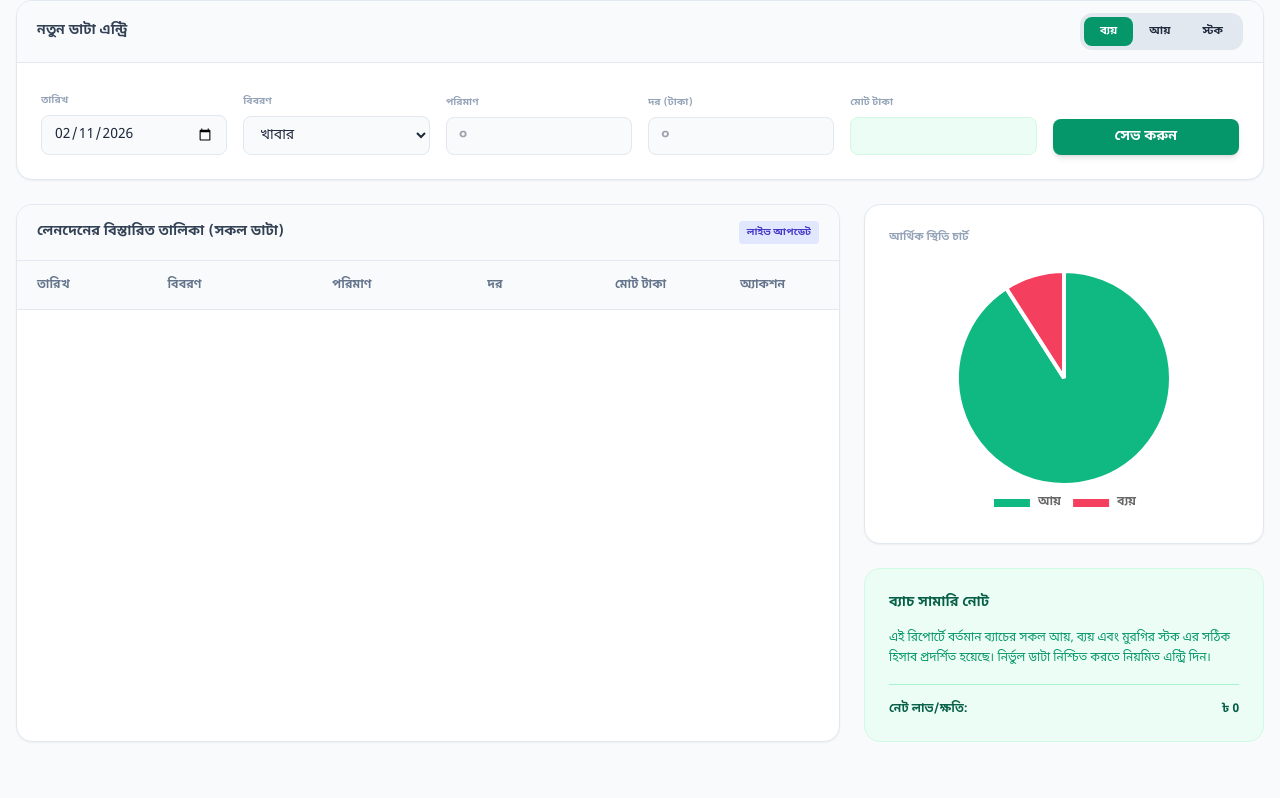
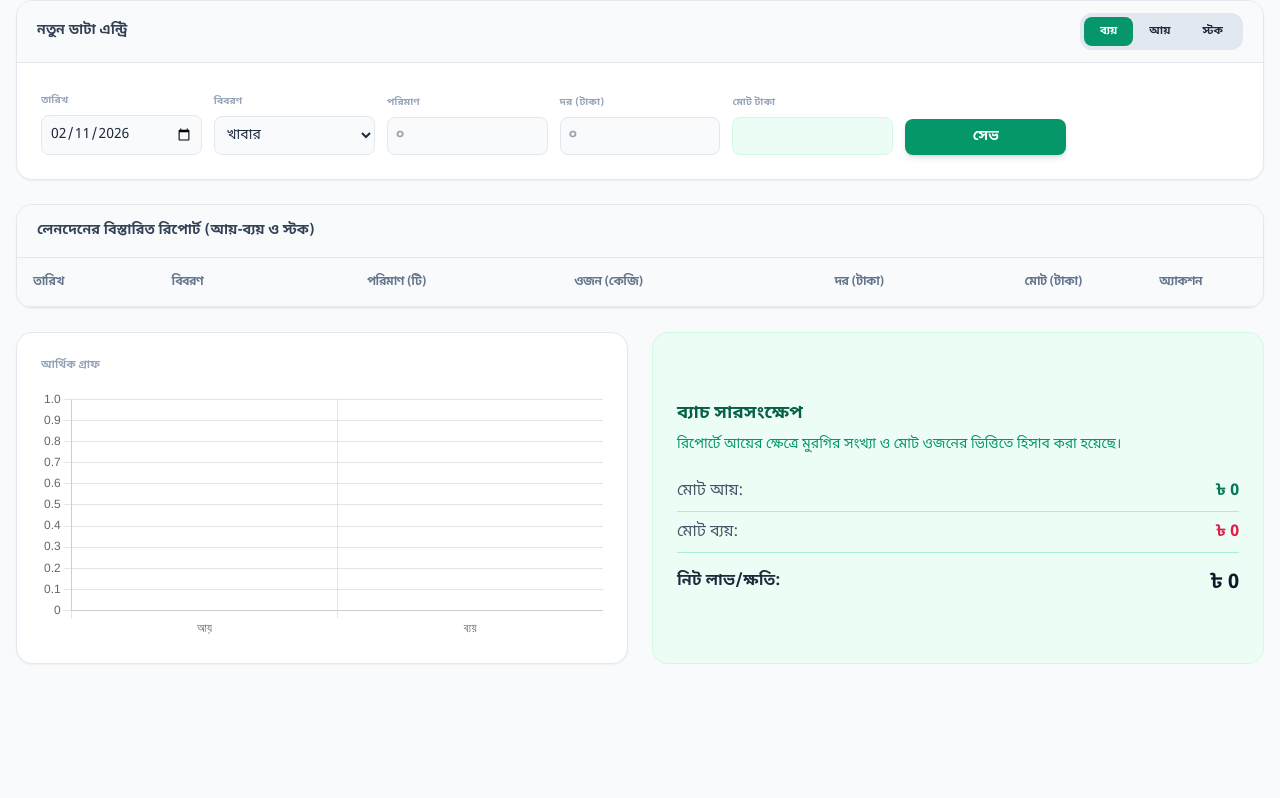
Before and after one commit to poultryacct/poltryfarm, a plain HTML site: page index.html in a window 1280 px wide. Shown: the part 217-1015 px from the top of the page. After the commit the page ends 937 px from the top, so only its background shows below. Drawn offline with nearby package versions, Linux system fonts and the light colour scheme.

Commit message:
Update index.html

```diff
--- a/index.html
+++ b/index.html
@@ -3,7 +3,7 @@
 <head>
     <meta charset="UTF-8">
     <meta name="viewport" content="width=device-width, initial-scale=1.0">
-    <title>পোল্ট্রি প্রো - কমপ্লিট রিপোর্ট</title>
+    <title>পোল্ট্রি প্রো - বিস্তারিত রিপোর্ট</title>
     <script src="https://cdn.tailwindcss.com"></script>
     <script src="https://cdn.jsdelivr.net/npm/chart.js"></script>
     <script src="https://cdnjs.cloudflare.com/ajax/libs/html2pdf.js/0.10.1/html2pdf.bundle.min.js"></script>
@@ -23,19 +23,10 @@
             background-color: #059669;
             color: white;
         }
-
-        /* PDF optimizations */
-        .pdf-content {
-            width: 100%;
-            background: white !important;
-        }
-
-        /* Force page breaks for long tables */
         .html2pdf__page-break {
             height: 0;
             page-break-before: always;
         }
-
         @media print {
             .no-print { display: none !important; }
         }
@@ -55,7 +46,7 @@
 
             <div class="flex items-center gap-3">
                 <button onclick="downloadCompleteReport()" class="bg-indigo-600 hover:bg-indigo-700 text-white px-5 py-2 rounded-lg flex items-center gap-2 transition-all shadow-lg font-bold text-sm">
-                    📥 ডাউনলোড কমপ্লিট রিপোর্ট (PDF)
+                    📥 ডাউনলোড রিপোর্ট (PDF)
                 </button>
                 <select id="batch-selector" onchange="switchBatch()" class="bg-slate-100 text-emerald-700 font-bold text-sm py-2 px-3 rounded-lg border border-slate-200 focus:ring-2 focus:ring-emerald-500 outline-none">
                 </select>
@@ -94,7 +85,7 @@
             </div>
         </div>
 
-        <!-- Forms Section (Hidden in PDF via CSS) -->
+        <!-- Forms Section -->
         <div class="no-print space-y-6">
             <section class="bg-white rounded-2xl shadow-sm border border-slate-200 overflow-hidden">
                 <div class="bg-slate-50 px-5 py-3 border-b border-slate-200 flex justify-between items-center">
@@ -106,77 +97,87 @@
                     </div>
                 </div>
                 <div class="p-6">
-                    <form id="entry-form" class="grid grid-cols-1 sm:grid-cols-2 lg:grid-cols-6 gap-4 items-end">
+                    <form id="entry-form" class="grid grid-cols-1 sm:grid-cols-2 lg:grid-cols-7 gap-3 items-end">
                         <div class="space-y-1">
                             <label class="text-[10px] font-bold text-slate-400 uppercase">তারিখ</label>
-                            <input type="date" id="f-date" class="w-full px-3 py-2 rounded-lg bg-slate-50 border border-slate-200 text-sm">
+                            <input type="date" id="f-date" class="w-full px-2 py-2 rounded-lg bg-slate-50 border border-slate-200 text-sm">
                         </div>
                         <div class="space-y-1">
                             <label class="text-[10px] font-bold text-slate-400 uppercase">বিবরণ</label>
-                            <select id="f-cat" class="w-full px-3 py-2 rounded-lg bg-slate-50 border border-slate-200 text-sm font-medium"></select>
+                            <select id="f-cat" class="w-full px-2 py-2 rounded-lg bg-slate-50 border border-slate-200 text-sm font-medium"></select>
                         </div>
                         <div class="space-y-1">
-                            <label class="text-[10px] font-bold text-slate-400 uppercase">পরিমাণ</label>
-                            <input type="number" id="f-qty" oninput="autoCalc()" placeholder="০" class="w-full px-3 py-2 rounded-lg bg-slate-50 border border-slate-200 text-sm font-bold">
+                            <label class="text-[10px] font-bold text-slate-400 uppercase" id="label-qty">পরিমাণ (টি)</label>
+                            <input type="number" id="f-qty" oninput="autoCalc()" placeholder="০" class="w-full px-2 py-2 rounded-lg bg-slate-50 border border-slate-200 text-sm font-bold">
+                        </div>
+                        <div class="space-y-1" id="div-kg">
+                            <label class="text-[10px] font-bold text-slate-400 uppercase">ওজন (কেজি)</label>
+                            <input type="number" id="f-kg" oninput="autoCalc()" placeholder="০" class="w-full px-2 py-2 rounded-lg bg-slate-50 border border-slate-200 text-sm font-bold">
                         </div>
                         <div class="space-y-1" id="div-rate">
-                            <label class="text-[10px] font-bold text-slate-400 uppercase">দর (টাকা)</label>
-                            <input type="number" id="f-rate" oninput="autoCalc()" placeholder="০" class="w-full px-3 py-2 rounded-lg bg-slate-50 border border-slate-200 text-sm font-bold">
+                            <label class="text-[10px] font-bold text-slate-400 uppercase" id="label-rate">দর (টাকা)</label>
+                            <input type="number" id="f-rate" oninput="autoCalc()" placeholder="০" class="w-full px-2 py-2 rounded-lg bg-slate-50 border border-slate-200 text-sm font-bold">
                         </div>
                         <div class="space-y-1" id="div-total">
                             <label class="text-[10px] font-bold text-slate-400 uppercase">মোট টাকা</label>
-                            <input type="number" id="f-total" readonly class="w-full px-3 py-2 rounded-lg bg-emerald-50 border border-emerald-100 text-sm font-black text-emerald-700">
+                            <input type="number" id="f-total" readonly class="w-full px-2 py-2 rounded-lg bg-emerald-50 border border-emerald-100 text-sm font-black text-emerald-700">
                         </div>
-                        <button type="button" onclick="saveEntry()" class="bg-emerald-600 text-white font-bold py-2 rounded-lg hover:bg-emerald-700 shadow-md text-sm">সেভ করুন</button>
+                        <button type="button" onclick="saveEntry()" class="bg-emerald-600 text-white font-bold py-2 rounded-lg hover:bg-emerald-700 shadow-md text-sm">সেভ</button>
                     </form>
                 </div>
             </section>
         </div>
 
-        <!-- Charts and Reports Summary -->
-        <div class="grid grid-cols-1 lg:grid-cols-3 gap-6">
-            <div class="lg:col-span-2 bg-white rounded-2xl shadow-sm border border-slate-200 overflow-hidden">
+        <!-- Main Report Table -->
+        <div class="grid grid-cols-1 gap-6">
+            <div class="bg-white rounded-2xl shadow-sm border border-slate-200 overflow-hidden">
                 <div class="px-5 py-4 bg-slate-50 border-b border-slate-200 flex justify-between items-center">
-                    <h3 class="font-bold text-sm text-slate-700">লেনদেনের বিস্তারিত তালিকা (সকল ডাটা)</h3>
-                    <span class="text-[10px] bg-indigo-100 text-indigo-700 px-2 py-1 rounded font-bold uppercase no-print">লাইভ আপডেট</span>
+                    <h3 class="font-bold text-sm text-slate-700">লেনদেনের বিস্তারিত রিপোর্ট (আয়-ব্যয় ও স্টক)</h3>
                 </div>
                 <div class="overflow-x-auto">
                     <table id="main-table" class="w-full text-xs text-left">
-                        <thead class="bg-slate-50 text-slate-500 border-b border-slate-200 font-bold">
+                        <thead class="bg-slate-50 text-slate-500 border-b border-slate-200 font-bold uppercase tracking-tighter">
                             <tr>
-                                <th class="px-5 py-4">তারিখ</th>
-                                <th class="px-5 py-4">বিবরণ</th>
-                                <th class="px-5 py-4 text-center">পরিমাণ</th>
-                                <th class="px-5 py-4 text-right">দর</th>
-                                <th class="px-5 py-4 text-right">মোট টাকা</th>
-                                <th class="px-5 py-4 text-center no-print">অ্যাকশন</th>
+                                <th class="px-4 py-4">তারিখ</th>
+                                <th class="px-4 py-4">বিবরণ</th>
+                                <th class="px-4 py-4 text-center">পরিমাণ (টি)</th>
+                                <th class="px-4 py-4 text-center">ওজন (কেজি)</th>
+                                <th class="px-4 py-4 text-right">দর (টাকা)</th>
+                                <th class="px-4 py-4 text-right">মোট (টাকা)</th>
+                                <th class="px-4 py-4 text-center no-print">অ্যাকশন</th>
                             </tr>
                         </thead>
                         <tbody id="transaction-body" class="divide-y divide-slate-100">
-                            <!-- Rows injected here -->
+                            <!-- Injected rows -->
                         </tbody>
                     </table>
                 </div>
             </div>
+        </div>
 
-            <div class="space-y-6">
-                <!-- Visual Summary -->
-                <div class="bg-white p-6 rounded-2xl shadow-sm border border-slate-200">
-                    <h3 class="font-bold text-[11px] text-slate-400 uppercase mb-6">আর্থিক স্থিতি চার্ট</h3>
-                    <div class="chart-container">
-                        <canvas id="financeChart"></canvas>
+        <!-- Charts & Summary -->
+        <div class="grid grid-cols-1 lg:grid-cols-2 gap-6">
+            <div class="bg-white p-6 rounded-2xl shadow-sm border border-slate-200">
+                <h3 class="font-bold text-[11px] text-slate-400 uppercase mb-4">আর্থিক গ্রাফ</h3>
+                <div class="chart-container">
+                    <canvas id="financeChart"></canvas>
+                </div>
+            </div>
+            <div class="bg-emerald-50 p-6 rounded-2xl border border-emerald-100 flex flex-col justify-center">
+                <h4 class="font-bold text-emerald-800 text-lg mb-2">ব্যাচ সারসংক্ষেপ</h4>
+                <p class="text-sm text-emerald-600 mb-6">রিপোর্টে আয়ের ক্ষেত্রে মুরগির সংখ্যা ও মোট ওজনের ভিত্তিতে হিসাব করা হয়েছে।</p>
+                <div class="space-y-2">
+                    <div class="flex justify-between border-b border-emerald-200 pb-2">
+                        <span class="text-slate-600">মোট আয়:</span>
+                        <span class="font-bold text-emerald-700" id="sum-inc">৳ ০</span>
                     </div>
-                </div>
-
-                <!-- Footer Summary for PDF -->
-                <div class="bg-emerald-50 p-6 rounded-2xl border border-emerald-100 space-y-4">
-                    <h4 class="font-bold text-emerald-800 text-sm">ব্যাচ সামারি নোট</h4>
-                    <p class="text-xs text-emerald-600 leading-relaxed">এই রিপোর্টে বর্তমান ব্যাচের সকল আয়, ব্যয় এবং মুরগির স্টক এর সঠিক হিসাব প্রদর্শিত হয়েছে। নির্ভুল ডাটা নিশ্চিত করতে নিয়মিত এন্ট্রি দিন।</p>
-                    <div class="pt-4 border-t border-emerald-200">
-                        <div class="flex justify-between text-xs font-bold text-emerald-800">
-                            <span>নেট লাভ/ক্ষতি:</span>
-                            <span id="summary-profit-val">৳ ০</span>
-                        </div>
+                    <div class="flex justify-between border-b border-emerald-200 pb-2">
+                        <span class="text-slate-600">মোট ব্যয়:</span>
+                        <span class="font-bold text-rose-600" id="sum-exp">৳ ০</span>
+                    </div>
+                    <div class="flex justify-between pt-2">
+                        <span class="font-bold text-slate-800">নিট লাভ/ক্ষতি:</span>
+                        <span class="font-black text-xl text-slate-900" id="sum-profit">৳ ০</span>
                     </div>
                 </div>
             </div>
@@ -218,37 +219,62 @@
             document.getElementById(`tab-${tab}`).classList.add('active');
 
             const cat = document.getElementById('f-cat');
-            const rateDiv = document.getElementById('div-rate');
-            const totalDiv = document.getElementById('div-total');
+            const divKg = document.getElementById('div-kg');
+            const divRate = document.getElementById('div-rate');
+            const divTotal = document.getElementById('div-total');
+            const labelQty = document.getElementById('label-qty');
+            const labelRate = document.getElementById('label-rate');
 
-            if(tab === 'expense') {
-                cat.innerHTML = `<option value="খাবার">খাবার</option><option value="বাচ্চা">বাচ্চা</option><option value="ঔষধ">ঔষধ</option><option value="লেবার">লেবার</option><option value="অন্যান্য">অন্যান্য খরচ</option>`;
-                rateDiv.classList.remove('hidden');
-                totalDiv.classList.remove('hidden');
-            } else if(tab === 'income') {
-                cat.innerHTML = `<option value="মুরগি বিক্রি">মুরগি বিক্রি</option><option value="ডিম বিক্রি">ডিম বিক্রি</option><option value="সার বিক্রি">সার বিক্রি</option>`;
-                rateDiv.classList.remove('hidden');
-                totalDiv.classList.remove('hidden');
+            if(tab === 'income') {
+                cat.innerHTML = `<option value="মুরগি বিক্রি">মুরগি বিক্রি</option><option value="ডিম বিক্রি">ডিম বিক্রি</option><option value="অন্যান্য">অন্যান্য আয়</option>`;
+                divKg.classList.remove('hidden');
+                divRate.classList.remove('hidden');
+                divTotal.classList.remove('hidden');
+                labelQty.innerText = "পরিমাণ (টি)";
+                labelRate.innerText = "দর (কেজি প্রতি)";
+            } else if(tab === 'expense') {
+                cat.innerHTML = `<option value="খাবার">খাবার</option><option value="বাচ্চা">বাচ্চা</option><option value="ঔষধ">ঔষধ</option><option value="অন্যান্য">অন্যান্য খরচ</option>`;
+                divKg.classList.add('hidden');
+                divRate.classList.remove('hidden');
+                divTotal.classList.remove('hidden');
+                labelQty.innerText = "পরিমাণ";
+                labelRate.innerText = "দর (টাকা)";
             } else {
                 cat.innerHTML = `<option value="স্টক ইন">স্টক ইন (+)</option><option value="মৃত্যু">মৃত্যু (-)</option>`;
-                rateDiv.classList.add('hidden');
-                totalDiv.classList.add('hidden');
+                divKg.classList.add('hidden');
+                divRate.classList.add('hidden');
+                divTotal.classList.add('hidden');
+                labelQty.innerText = "পরিমাণ (টি)";
             }
             autoCalc();
         }
 
         function autoCalc() {
             const qty = parseFloat(document.getElementById('f-qty').value) || 0;
+            const kg = parseFloat(document.getElementById('f-kg').value) || 0;
             const rate = parseFloat(document.getElementById('f-rate').value) || 0;
-            document.getElementById('f-total').value = (qty * rate) || '';
+
+            let total = 0;
+            if(STATE.currentTab === 'income') {
+                // If chicken sales, usually by KG. If eggs, might be by unit.
+                // For simplicity, we multiply KG * Rate if KG exists, else Qty * Rate.
+                total = kg > 0 ? (kg * rate) : (qty * rate);
+            } else {
+                total = qty * rate;
+            }
+
+            document.getElementById('f-total').value = total || '';
         }
 
         function saveEntry() {
             const qty = parseFloat(document.getElementById('f-qty').value) || 0;
+            const kg = parseFloat(document.getElementById('f-kg').value) || 0;
             const rate = parseFloat(document.getElementById('f-rate').value) || 0;
             const date = document.getElementById('f-date').value;
+            const total = parseFloat(document.getElementById('f-total').value) || 0;
 
-            if(qty <= 0 || !date) return;
+            if(qty <= 0 && kg <= 0) return;
+            if(!date) return;
 
             STATE.entries.push({
                 id: Date.now(),
@@ -257,12 +283,14 @@
                 date: date,
                 cat: document.getElementById('f-cat').value,
                 qty: qty,
+                kg: kg,
                 rate: rate,
-                total: STATE.currentTab === 'stock' ? 0 : (qty * rate)
+                total: total
             });
 
             localStorage.setItem('p_data_v4', JSON.stringify(STATE.entries));
             document.getElementById('f-qty').value = '';
+            document.getElementById('f-kg').value = '';
             document.getElementById('f-rate').value = '';
             refreshUI();
         }
@@ -290,17 +318,21 @@
             document.getElementById('kpi-expense').innerText = `৳ ${exp.toLocaleString()}`;
             document.getElementById('kpi-profit').innerText = `৳ ${profit.toLocaleString()}`;
             document.getElementById('kpi-stock').innerText = `${stock} টি`;
-            document.getElementById('summary-profit-val').innerText = `৳ ${profit.toLocaleString()}`;
+
+            document.getElementById('sum-inc').innerText = `৳ ${inc.toLocaleString()}`;
+            document.getElementById('sum-exp').innerText = `৳ ${exp.toLocaleString()}`;
+            document.getElementById('sum-profit').innerText = `৳ ${profit.toLocaleString()}`;
 
             document.getElementById('transaction-body').innerHTML = data.map(e => `
-                <tr class="hover:bg-slate-50 transition-colors border-b border-slate-50">
-                    <td class="px-5 py-4 font-bold text-slate-400">${e.date}</td>
-                    <td class="px-5 py-4 font-bold text-slate-700">${e.cat}</td>
-                    <td class="px-5 py-4 text-center font-bold">${e.qty}</td>
-                    <td class="px-5 py-4 text-right text-slate-500">${e.tab==='stock'?'-':'৳'+e.rate.toLocaleString()}</td>
-                    <td class="px-5 py-4 text-right font-black ${e.tab==='income'?'text-emerald-600':'text-rose-600'}">${e.tab==='stock'?'-':'৳'+e.total.toLocaleString()}</td>
-                    <td class="px-5 py-4 text-center no-print">
-                        <button onclick="deleteEntry(${e.id})" class="text-rose-300 hover:text-rose-600 transition-colors">🗑️</button>
+                <tr class="hover:bg-slate-50 border-b border-slate-50">
+                    <td class="px-4 py-4 text-slate-400 font-medium">${e.date}</td>
+                    <td class="px-4 py-4 font-bold text-slate-700">${e.cat}</td>
+                    <td class="px-4 py-4 text-center font-bold">${e.qty || '-'}</td>
+                    <td class="px-4 py-4 text-center font-bold text-indigo-600">${e.kg || '-'}</td>
+                    <td class="px-4 py-4 text-right text-slate-500">${e.tab==='stock'?'-':'৳'+e.rate.toLocaleString()}</td>
+                    <td class="px-4 py-4 text-right font-black ${e.tab==='income'?'text-emerald-600':'text-rose-600'}">${e.tab==='stock'?'-':'৳'+e.total.toLocaleString()}</td>
+                    <td class="px-4 py-4 text-center no-print">
+                        <button onclick="deleteEntry(${e.id})" class="text-rose-300 hover:text-rose-600">🗑️</button>
                     </td>
                 </tr>
             `).join('');
@@ -312,64 +344,43 @@
             const ctx = document.getElementById('financeChart').getContext('2d');
             if(myChart) myChart.destroy();
             myChart = new Chart(ctx, {
-                type: 'pie',
+                type: 'bar',
                 data: {
                     labels: ['আয়', 'ব্যয়'],
                     datasets: [{
-                        data: [inc || 1, exp || 0.1],
+                        label: 'টাকা',
+                        data: [inc, exp],
                         backgroundColor: ['#10b981', '#f43f5e'],
-                        borderColor: '#ffffff',
-                        borderWidth: 4
+                        borderRadius: 8
                     }]
                 },
                 options: {
                     maintainAspectRatio: false,
-                    plugins: {
-                        legend: {
-                            position: 'bottom',
-                            labels: { font: { family: 'Noto Sans Bengali', weight: 'bold' } }
-                        }
-                    }
+                    scales: { y: { beginAtZero: true } },
+                    plugins: { legend: { display: false } }
                 }
             });
         }
 
-        // The Fix: Complete Data PDF Generation
         async function downloadCompleteReport() {
             const element = document.getElementById('capture-area');
             const pdfHeader = document.getElementById('pdf-only-header');
-            const nav = document.querySelector('nav');
 
-            // UI Preparation
             pdfHeader.classList.remove('hidden');
             document.getElementById('pdf-batch-display').innerText = `ব্যাচ: ${STATE.activeBatch}`;
             document.getElementById('pdf-date-display').innerText = `রিপোর্ট তারিখ: ${new Date().toLocaleDateString('bn-BD')}`;
 
-            // Set options for high resolution and full data
             const opt = {
-                margin: [0.5, 0.5, 0.5, 0.5],
-                filename: `Poultry_Report_${STATE.activeBatch}_${Date.now()}.pdf`,
+                margin: [0.5, 0.3, 0.5, 0.3],
+                filename: `Report_${STATE.activeBatch}.pdf`,
                 image: { type: 'jpeg', quality: 0.98 },
-                html2canvas: {
-                    scale: 2,
-                    useCORS: true,
-                    logging: false,
-                    scrollY: 0,
-                    windowWidth: document.documentElement.offsetWidth
-                },
-                jsPDF: {
-                    unit: 'in',
-                    format: 'a4',
-                    orientation: 'portrait'
-                },
-                pagebreak: { mode: ['avoid-all', 'css', 'legacy'] }
+                html2canvas: { scale: 2, useCORS: true },
+                jsPDF: { unit: 'in', format: 'a4', orientation: 'portrait' },
+                pagebreak: { mode: 'avoid-all' }
             };
 
-            // Process and Save
             try {
                 await html2pdf().set(opt).from(element).save();
-            } catch (err) {
-                console.error("PDF generation error:", err);
             } finally {
                 pdfHeader.classList.add('hidden');
             }
```
